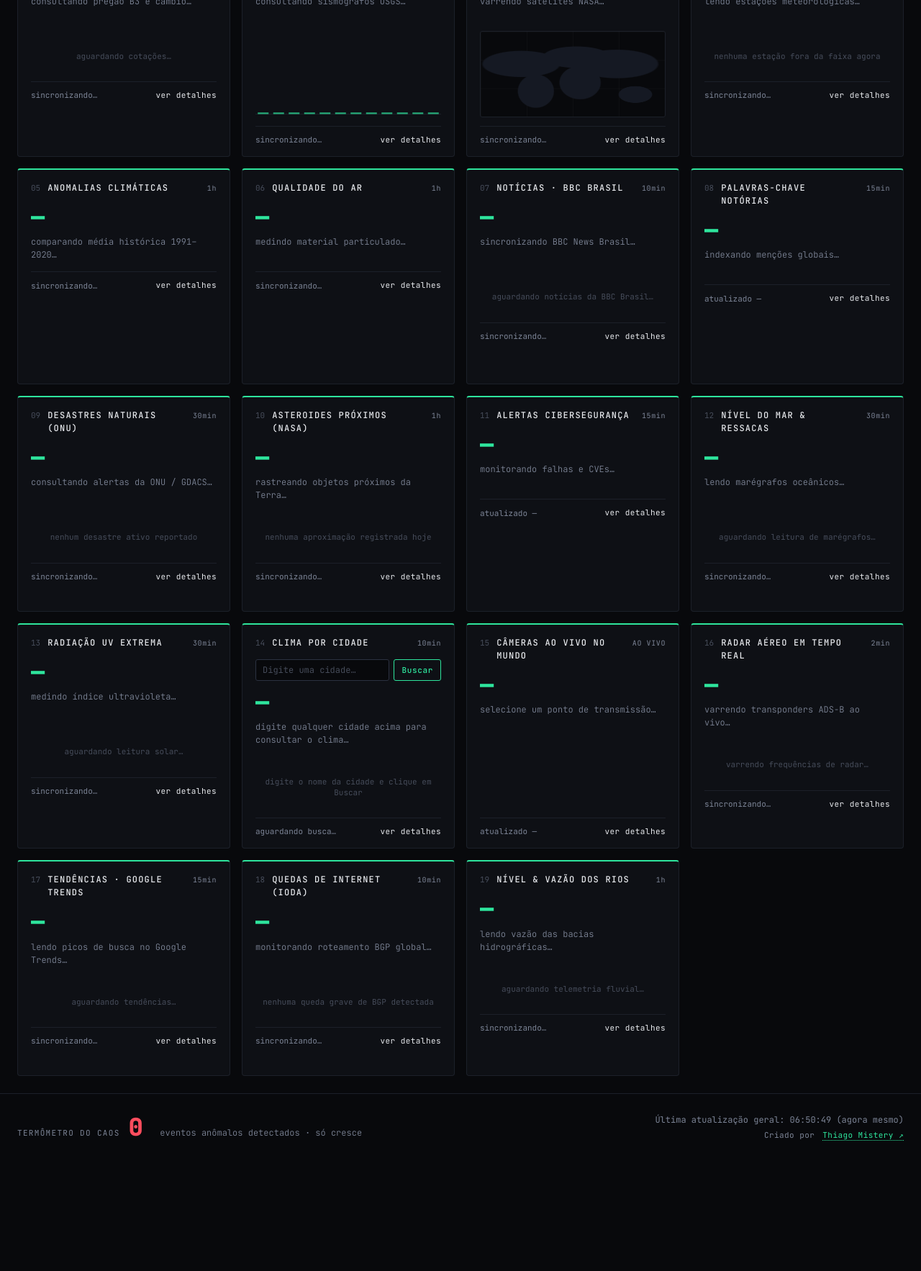
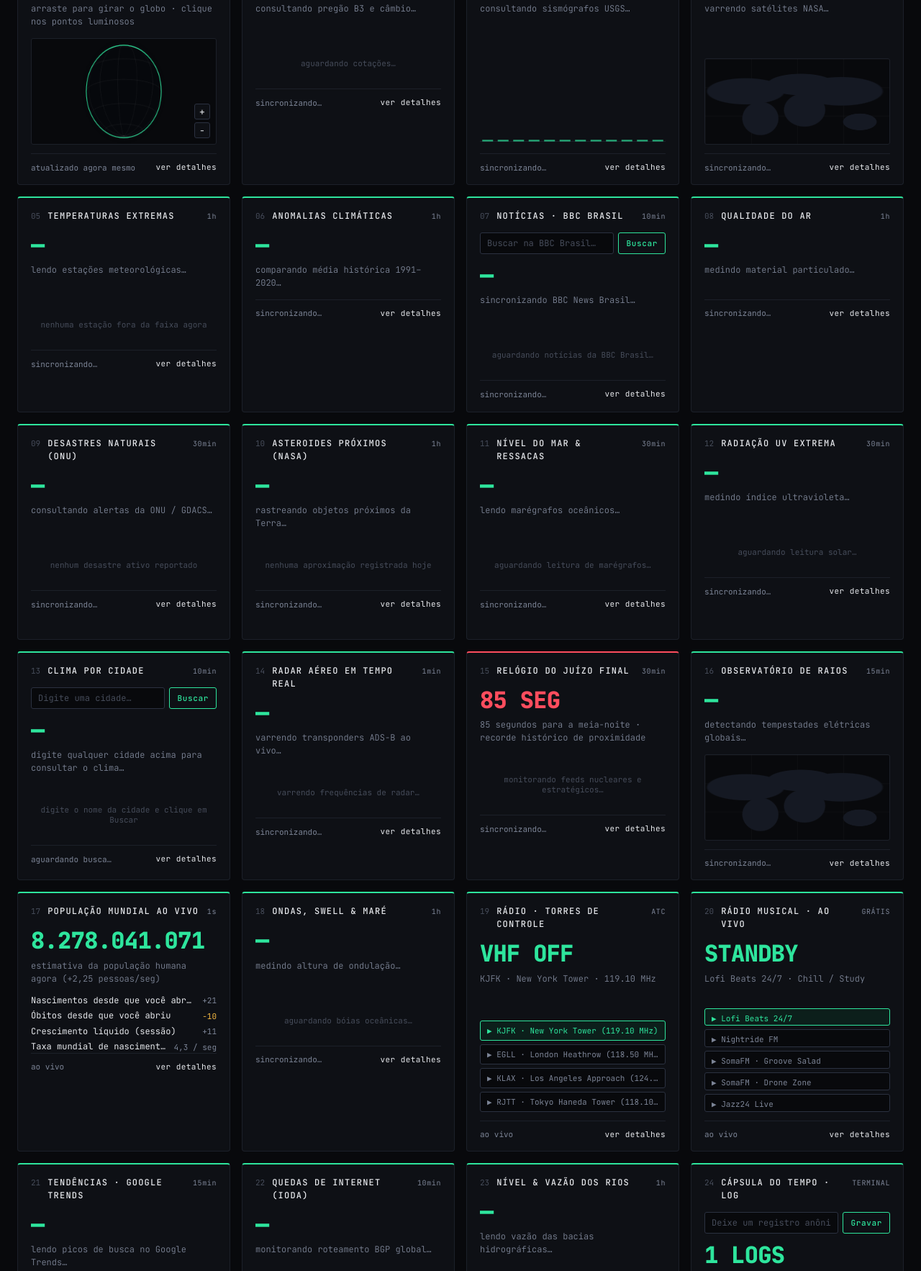
Before and after one commit to myfairday/myfairday-site, a plain HTML site: page index.html in a window 1280 px wide. Shown: the part 307-2073 px from the top of the page at 72% size. Before the commit the page ends 1930 px from the top, so only its background shows below. Drawn offline with Linux system fonts and the light colour scheme; no server answers.

Commit message:
Update index.html

```diff
--- a/index.html
+++ b/index.html
@@ -1,22 +1,22 @@
 <!DOCTYPE html>
 <!--
   =====================================================================
-  PAINEL DE ANOMALIAS GLOBAIS — index.html (19 Sensores)
-  Feito por Thiago Mistery (https://www.youtube.com/@thiagomistery)
+  PAINEL DE ANOMALIAS GLOBAIS — index.html (24 Sensores Interativos)
+  Criado por Thiago Mistery (https://www.youtube.com/@thiagomistery)
   =====================================================================
 -->
-<html lang="pt-BR">
+<html lang="pt-BR" data-tema="verde">
 <head>
   <meta charset="UTF-8">
   <meta name="viewport" content="width=device-width, initial-scale=1">
   <title>Painel de Anomalias Globais — Thiago Mistery</title>
-  <meta name="description" content="Painel de monitoramento em tempo real de 19 sensores de dados abertos globais. Feito por Thiago Mistery.">
+  <meta name="description" content="Painel de monitoramento em tempo real de 24 sensores globais interativos. Criado por Thiago Mistery.">
 
   <link rel="preconnect" href="https://fonts.googleapis.com">
   <link rel="preconnect" href="https://fonts.gstatic.com" crossorigin>
   <link href="https://fonts.googleapis.com/css2?family=JetBrains+Mono:wght@300;400;500;800&display=swap" rel="stylesheet">
 
-  <link rel="stylesheet" href="style.css?v=10">
+  <link rel="stylesheet" href="style.css?v=14">
 </head>
 <body>
 
@@ -24,9 +24,26 @@
   <header class="topo">
     <div class="topo-barra">
       <span class="ao-vivo"><i class="led"></i><span id="txt-aovivo">ao vivo</span></span>
+
+      <a class="badge-criador" href="https://www.youtube.com/@thiagomistery" target="_blank" rel="noopener noreferrer">
+        <span class="badge-pulso"></span>
+        <span id="txt-badge-criador">CRIADO POR THIAGO MISTERY</span>
+        <span class="badge-seta">↗</span>
+      </a>
+
       <span class="relogio" id="relogio">—</span>
+
       <span class="topo-direita">
         <span class="visitantes" id="visitantes" title="Total de visitantes únicos">visitantes: —</span>
+
+        <!-- ITEM 20: SELETOR DE CORES DO SITE NO TOPO -->
+        <span class="tema-switch" role="group" aria-label="Cores do painel">
+          <button type="button" class="btn-tema ativo" data-tema-btn="verde" title="Terminal Verde"></button>
+          <button type="button" class="btn-tema" data-tema-btn="ambar" title="Radar Âmbar"></button>
+          <button type="button" class="btn-tema" data-tema-btn="vermelho" title="Alerta Vermelho"></button>
+          <button type="button" class="btn-tema" data-tema-btn="ciano" title="Visão Ciano / Sonar"></button>
+        </span>
+
         <span class="idioma-switch" role="group" aria-label="Idioma / Language">
           <button type="button" class="btn-lang ativo" data-lang="pt">PT</button>
           <span class="sep">|</span>
@@ -53,14 +70,30 @@
       <p class="aviso-noscript">Este painel precisa de JavaScript para funcionar.</p>
     </noscript>
 
-    <!-- ================= VISTA HOME: GRID DE 19 SENSORES ================= -->
+    <!-- ================= VISTA HOME: GRID DE 24 SENSORES ================= -->
     <section id="vista-home" aria-label="Sensores">
       <div class="grid" id="grid">
 
-        <!-- 01 · BOLSA DE VALORES · B3 -->
+        <!-- 01 · GLOBO 3D INTERATIVO (ITEM 1 - ESTILO GOOGLE EARTH) -->
+        <article class="card card-globo" data-sensor="globo" data-nivel="ok">
+          <header class="card-topo">
+            <span class="card-id">01</span>
+            <h2>GLOBO 3D · TERRA AO VIVO</h2>
+            <span class="card-freq" title="Interativo 3D">3D</span>
+          </header>
+          <div class="valor" data-campo="valor">—</div>
+          <p class="contexto" data-campo="contexto">arraste para girar · clique nos pontos do planeta…</p>
+          <div class="viz viz-globo" data-campo="viz"></div>
+          <footer class="card-pe">
+            <span class="tempo" data-campo="tempo">atualizado —</span>
+            <a class="ver" href="#/sensor/globo">ver detalhes</a>
+          </footer>
+        </article>
+
+        <!-- 02 · BOLSA DE VALORES · B3 -->
         <article class="card" data-sensor="bolsa" data-nivel="ok">
           <header class="card-topo">
-            <span class="card-id">01</span>
+            <span class="card-id">02</span>
             <h2>BOLSA DE VALORES (B3)</h2>
             <span class="card-freq" title="Frequência de atualização">1min</span>
           </header>
@@ -73,10 +106,10 @@
           </footer>
         </article>
 
-        <!-- 02 · MICROTREMORES -->
+        <!-- 03 · MICROTREMORES -->
         <article class="card" data-sensor="microtremores" data-nivel="ok">
           <header class="card-topo">
-            <span class="card-id">02</span>
+            <span class="card-id">03</span>
             <h2>MICROTREMORES</h2>
             <span class="card-freq" title="Frequência de atualização">5min</span>
           </header>
@@ -91,10 +124,10 @@
           </footer>
         </article>
 
-        <!-- 03 · FOCOS DE INCÊNDIO -->
+        <!-- 04 · FOCOS DE INCÊNDIO -->
         <article class="card" data-sensor="incendios" data-nivel="ok">
           <header class="card-topo">
-            <span class="card-id">03</span>
+            <span class="card-id">04</span>
             <h2>FOCOS DE INCÊNDIO</h2>
             <span class="card-freq" title="Frequência de atualização">30min</span>
           </header>
@@ -107,10 +140,10 @@
           </footer>
         </article>
 
-        <!-- 04 · TEMPERATURAS EXTREMAS -->
+        <!-- 05 · TEMPERATURAS EXTREMAS -->
         <article class="card" data-sensor="temperaturas" data-nivel="ok">
           <header class="card-topo">
-            <span class="card-id">04</span>
+            <span class="card-id">05</span>
             <h2>TEMPERATURAS EXTREMAS</h2>
             <span class="card-freq" title="Frequência de atualização">1h</span>
           </header>
@@ -123,10 +156,10 @@
           </footer>
         </article>
 
-        <!-- 05 · ANOMALIAS CLIMÁTICAS -->
+        <!-- 06 · ANOMALIAS CLIMÁTICAS -->
         <article class="card" data-sensor="anomalias" data-nivel="ok">
           <header class="card-topo">
-            <span class="card-id">05</span>
+            <span class="card-id">06</span>
             <h2>ANOMALIAS CLIMÁTICAS</h2>
             <span class="card-freq" title="Frequência de atualização">1h</span>
           </header>
@@ -139,10 +172,37 @@
           </footer>
         </article>
 
-        <!-- 06 · QUALIDADE DO AR -->
+        <!-- 07 · NOTÍCIAS · BBC BRASIL COM ABA DE BUSCA -->
+        <article class="card card-noticias" data-sensor="manchetes" data-nivel="ok">
+          <header class="card-topo">
+            <span class="card-id">07</span>
+            <h2>NOTÍCIAS · BBC BRASIL</h2>
+            <span class="card-freq" title="Frequência de atualização">10min</span>
+          </header>
+
+          <form class="busca-cidade" id="form-bbc" autocomplete="off">
+            <input
+              type="text"
+              id="input-bbc"
+              placeholder="Buscar na BBC Brasil…"
+              aria-label="Pesquisar notícias na BBC Brasil"
+            >
+            <button type="submit" id="btn-bbc">Buscar</button>
+          </form>
+
+          <div class="valor" data-campo="valor">—</div>
+          <p class="contexto" data-campo="contexto">sincronizando BBC News Brasil…</p>
+          <ul class="viz viz-lista viz-manchetes" data-campo="viz"></ul>
+          <footer class="card-pe">
+            <span class="tempo" data-campo="tempo">atualizado —</span>
+            <a class="ver" href="#/sensor/manchetes">ver detalhes</a>
+          </footer>
+        </article>
+
+        <!-- 08 · QUALIDADE DO AR -->
         <article class="card" data-sensor="ar" data-nivel="ok">
           <header class="card-topo">
-            <span class="card-id">06</span>
+            <span class="card-id">08</span>
             <h2>QUALIDADE DO AR</h2>
             <span class="card-freq" title="Frequência de atualização">1h</span>
           </header>
@@ -152,38 +212,6 @@
           <footer class="card-pe">
             <span class="tempo" data-campo="tempo">atualizado —</span>
             <a class="ver" href="#/sensor/ar">ver detalhes</a>
-          </footer>
-        </article>
-
-        <!-- 07 · MANCHETES EM TEMPO REAL -->
-        <article class="card" data-sensor="manchetes" data-nivel="ok">
-          <header class="card-topo">
-            <span class="card-id">07</span>
-            <h2>MANCHETES EM TEMPO REAL</h2>
-            <span class="card-freq" title="Frequência de atualização">10min</span>
-          </header>
-          <div class="valor" data-campo="valor">—</div>
-          <p class="contexto" data-campo="contexto">sincronizando agências…</p>
-          <ul class="viz viz-lista viz-manchetes" data-campo="viz"></ul>
-          <footer class="card-pe">
-            <span class="tempo" data-campo="tempo">atualizado —</span>
-            <a class="ver" href="#/sensor/manchetes">ver detalhes</a>
-          </footer>
-        </article>
-
-        <!-- 08 · PALAVRAS-CHAVE NOTÓRIAS -->
-        <article class="card" data-sensor="palavras" data-nivel="ok">
-          <header class="card-topo">
-            <span class="card-id">08</span>
-            <h2>PALAVRAS-CHAVE NOTÓRIAS</h2>
-            <span class="card-freq" title="Frequência de atualização">15min</span>
-          </header>
-          <div class="valor" data-campo="valor">—</div>
-          <p class="contexto" data-campo="contexto">indexando menções globais…</p>
-          <ul class="viz viz-lista" data-campo="viz"></ul>
-          <footer class="card-pe">
-            <span class="tempo" data-campo="tempo">atualizado —</span>
-            <a class="ver" href="#/sensor/palavras">ver detalhes</a>
           </footer>
         </article>
 
@@ -219,26 +247,10 @@
           </footer>
         </article>
 
-        <!-- 11 · ALERTAS DE SEGURANÇA CIBERNÉTICA -->
-        <article class="card" data-sensor="ciber" data-nivel="ok">
+        <!-- 11 · NÍVEL DO MAR & RESSACAS COSTEIRAS (NOAA) -->
+        <article class="card" data-sensor="mare" data-nivel="ok">
           <header class="card-topo">
             <span class="card-id">11</span>
-            <h2>ALERTAS CIBERSEGURANÇA</h2>
-            <span class="card-freq" title="Frequência de atualização">15min</span>
-          </header>
-          <div class="valor" data-campo="valor">—</div>
-          <p class="contexto" data-campo="contexto">monitorando falhas e CVEs…</p>
-          <ul class="viz viz-lista viz-manchetes" data-campo="viz"></ul>
-          <footer class="card-pe">
-            <span class="tempo" data-campo="tempo">atualizado —</span>
-            <a class="ver" href="#/sensor/ciber">ver detalhes</a>
-          </footer>
-        </article>
-
-        <!-- 12 · NÍVEL DO MAR & RESSACAS COSTEIRAS (NOAA) -->
-        <article class="card" data-sensor="mare" data-nivel="ok">
-          <header class="card-topo">
-            <span class="card-id">12</span>
             <h2>NÍVEL DO MAR & RESSACAS</h2>
             <span class="card-freq" title="Frequência de atualização">30min</span>
           </header>
@@ -251,10 +263,10 @@
           </footer>
         </article>
 
-        <!-- 13 · RADIAÇÃO UV EXTREMA (OPEN-METEO) -->
+        <!-- 12 · RADIAÇÃO UV EXTREMA (OPEN-METEO) -->
         <article class="card" data-sensor="uv" data-nivel="ok">
           <header class="card-topo">
-            <span class="card-id">13</span>
+            <span class="card-id">12</span>
             <h2>RADIAÇÃO UV EXTREMA</h2>
             <span class="card-freq" title="Frequência de atualização">30min</span>
           </header>
@@ -267,10 +279,10 @@
           </footer>
         </article>
 
-        <!-- 14 · CLIMA LOCAL POR CIDADE (INTERATIVO — EM BRANCO) -->
+        <!-- 13 · CLIMA POR CIDADE -->
         <article class="card card-cidade" data-sensor="cidade" data-nivel="ok">
           <header class="card-topo">
-            <span class="card-id">14</span>
+            <span class="card-id">13</span>
             <h2>CLIMA POR CIDADE</h2>
             <span class="card-freq" title="Atualização automática a cada 10 min">10min</span>
           </header>
@@ -286,36 +298,20 @@
           </form>
 
           <div class="valor" data-campo="valor">—</div>
-          <p class="contexto" data-campo="contexto">digite uma cidade acima para consultar…</p>
+          <p class="contexto" data-campo="contexto">digite qualquer cidade acima para consultar…</p>
           <ul class="viz viz-lista" data-campo="viz"></ul>
           <footer class="card-pe">
-            <span class="tempo" data-campo="tempo">atualizado —</span>
+            <span class="tempo" data-campo="tempo">aguardando busca…</span>
             <a class="ver" href="#/sensor/cidade">ver detalhes</a>
           </footer>
         </article>
 
-        <!-- 15 · CÂMERAS AO VIVO PELO MUNDO -->
-        <article class="card card-cameras" data-sensor="cameras" data-nivel="ok">
-          <header class="card-topo">
-            <span class="card-id">15</span>
-            <h2>CÂMERAS AO VIVO NO MUNDO</h2>
-            <span class="card-freq" title="Transmissão contínua">AO VIVO</span>
-          </header>
-          <div class="valor" data-campo="valor">—</div>
-          <p class="contexto" data-campo="contexto">selecione um ponto de transmissão…</p>
-          <div class="viz viz-cameras" data-campo="viz"></div>
-          <footer class="card-pe">
-            <span class="tempo" data-campo="tempo">atualizado —</span>
-            <a class="ver" href="#/sensor/cameras">ver detalhes</a>
-          </footer>
-        </article>
-
-        <!-- 16 · RADAR AÉREO & EMERGÊNCIAS (AIRNAV RADAR) -->
+        <!-- 14 · RADAR AÉREO EM TEMPO REAL (ADS-B / OPENSKY) -->
         <article class="card" data-sensor="avioes" data-nivel="ok">
           <header class="card-topo">
-            <span class="card-id">16</span>
-            <h2>RADAR AÉREO · AIRNAV</h2>
-            <span class="card-freq" title="Frequência de atualização">2min</span>
+            <span class="card-id">14</span>
+            <h2>RADAR AÉREO EM TEMPO REAL</h2>
+            <span class="card-freq" title="Frequência de atualização">1min</span>
           </header>
           <div class="valor" data-campo="valor">—</div>
           <p class="contexto" data-campo="contexto">varrendo transponders ADS-B…</p>
@@ -326,10 +322,106 @@
           </footer>
         </article>
 
-        <!-- 17 · TENDÊNCIAS GLOBAIS (GOOGLE TRENDS) -->
+        <!-- 15 · RELÓGIO DO JUÍZO FINAL (ITEM 5) -->
+        <article class="card" data-sensor="juizo" data-nivel="crit">
+          <header class="card-topo">
+            <span class="card-id">15</span>
+            <h2>RELÓGIO DO JUÍZO FINAL</h2>
+            <span class="card-freq" title="Frequência de atualização">30min</span>
+          </header>
+          <div class="valor" data-campo="valor">—</div>
+          <p class="contexto" data-campo="contexto">monitorando alertas estratégicos…</p>
+          <ul class="viz viz-lista" data-campo="viz"></ul>
+          <footer class="card-pe">
+            <span class="tempo" data-campo="tempo">atualizado —</span>
+            <a class="ver" href="#/sensor/juizo">ver detalhes</a>
+          </footer>
+        </article>
+
+        <!-- 16 · OBSERVATÓRIO DE RAIOS GLOBAIS (ITEM 9) -->
+        <article class="card" data-sensor="raios" data-nivel="ok">
+          <header class="card-topo">
+            <span class="card-id">16</span>
+            <h2>OBSERVATÓRIO DE RAIOS</h2>
+            <span class="card-freq" title="Frequência de atualização">15min</span>
+          </header>
+          <div class="valor" data-campo="valor">—</div>
+          <p class="contexto" data-campo="contexto">detectando tempestades elétricas…</p>
+          <div class="viz mapa mapa-raios" data-campo="viz" aria-hidden="true"></div>
+          <footer class="card-pe">
+            <span class="tempo" data-campo="tempo">atualizado —</span>
+            <a class="ver" href="#/sensor/raios">ver detalhes</a>
+          </footer>
+        </article>
+
+        <!-- 17 · POPULAÇÃO MUNDIAL AO VIVO (ITEM 11) -->
+        <article class="card" data-sensor="populacao" data-nivel="ok">
+          <header class="card-topo">
+            <span class="card-id">17</span>
+            <h2>POPULAÇÃO MUNDIAL AO VIVO</h2>
+            <span class="card-freq" title="Atualização contínua">1s</span>
+          </header>
+          <div class="valor" data-campo="valor">—</div>
+          <p class="contexto" data-campo="contexto">calculando nascimentos e óbitos…</p>
+          <ul class="viz viz-lista" data-campo="viz"></ul>
+          <footer class="card-pe">
+            <span class="tempo" data-campo="tempo">ao vivo</span>
+            <a class="ver" href="#/sensor/populacao">ver detalhes</a>
+          </footer>
+        </article>
+
+        <!-- 18 · ONDAS, SWELL & CONDIÇÃO COSTEIRA (ITEM 17) -->
+        <article class="card" data-sensor="ondas" data-nivel="ok">
+          <header class="card-topo">
+            <span class="card-id">18</span>
+            <h2>ONDAS, SWELL & MARÉ</h2>
+            <span class="card-freq" title="Frequência de atualização">1h</span>
+          </header>
+          <div class="valor" data-campo="valor">—</div>
+          <p class="contexto" data-campo="contexto">medindo altura de ondulação…</p>
+          <ul class="viz viz-lista" data-campo="viz"></ul>
+          <footer class="card-pe">
+            <span class="tempo" data-campo="tempo">atualizado —</span>
+            <a class="ver" href="#/sensor/ondas">ver detalhes</a>
+          </footer>
+        </article>
+
+        <!-- 19 · RÁDIO · TORRES DE CONTROLE AÉREO (ITEM 18) -->
+        <article class="card card-audio" data-sensor="radioatc" data-nivel="ok">
+          <header class="card-topo">
+            <span class="card-id">19</span>
+            <h2>RÁDIO · TORRES DE CONTROLE</h2>
+            <span class="card-freq" title="Frequência Aérea">ATC</span>
+          </header>
+          <div class="valor" data-campo="valor">—</div>
+          <p class="contexto" data-campo="contexto">sintonize frequências reais de aviação…</p>
+          <div class="viz viz-audio" data-campo="viz"></div>
+          <footer class="card-pe">
+            <span class="tempo" data-campo="tempo">ao vivo</span>
+            <a class="ver" href="#/sensor/radioatc">ver detalhes</a>
+          </footer>
+        </article>
+
+        <!-- 20 · RÁDIO MUSICAL GRATUITA AO VIVO -->
+        <article class="card card-audio" data-sensor="radiomusica" data-nivel="ok">
+          <header class="card-topo">
+            <span class="card-id">20</span>
+            <h2>RÁDIO MUSICAL · AO VIVO</h2>
+            <span class="card-freq" title="Stream Gratuito">GRÁTIS</span>
+          </header>
+          <div class="valor" data-campo="valor">—</div>
+          <p class="contexto" data-campo="contexto">escolha uma estação gratuita para ouvir…</p>
+          <div class="viz viz-audio" data-campo="viz"></div>
+          <footer class="card-pe">
+            <span class="tempo" data-campo="tempo">ao vivo</span>
+            <a class="ver" href="#/sensor/radiomusica">ver detalhes</a>
+          </footer>
+        </article>
+
+        <!-- 21 · TENDÊNCIAS GLOBAIS (GOOGLE TRENDS) -->
         <article class="card" data-sensor="trends" data-nivel="ok">
           <header class="card-topo">
-            <span class="card-id">17</span>
+            <span class="card-id">21</span>
             <h2>TENDÊNCIAS · GOOGLE TRENDS</h2>
             <span class="card-freq" title="Frequência de atualização">15min</span>
           </header>
@@ -342,10 +434,10 @@
           </footer>
         </article>
 
-        <!-- 18 · QUEDAS DE INTERNET & BLECAPES DE REDE -->
+        <!-- 22 · QUEDAS DE INTERNET (IODA) -->
         <article class="card" data-sensor="internet" data-nivel="ok">
           <header class="card-topo">
-            <span class="card-id">18</span>
+            <span class="card-id">22</span>
             <h2>QUEDAS DE INTERNET (IODA)</h2>
             <span class="card-freq" title="Frequência de atualização">10min</span>
           </header>
@@ -358,10 +450,10 @@
           </footer>
         </article>
 
-        <!-- 19 · RESERVAS HÍDRICAS & NÍVEL DOS RIOS -->
+        <!-- 23 · NÍVEL & VAZÃO DOS RIOS -->
         <article class="card" data-sensor="rios" data-nivel="ok">
           <header class="card-topo">
-            <span class="card-id">19</span>
+            <span class="card-id">23</span>
             <h2>NÍVEL & VAZÃO DOS RIOS</h2>
             <span class="card-freq" title="Frequência de atualização">1h</span>
           </header>
@@ -371,6 +463,34 @@
           <footer class="card-pe">
             <span class="tempo" data-campo="tempo">atualizado —</span>
             <a class="ver" href="#/sensor/rios">ver detalhes</a>
+          </footer>
+        </article>
+
+        <!-- 24 · CÁPSULA DO TEMPO DO VISITANTE (ITEM 19) -->
+        <article class="card card-capsula" data-sensor="capsula" data-nivel="ok">
+          <header class="card-topo">
+            <span class="card-id">24</span>
+            <h2>CÁPSULA DO TEMPO · LOG</h2>
+            <span class="card-freq" title="Interativo">TERMINAL</span>
+          </header>
+
+          <form class="busca-cidade" id="form-capsula" autocomplete="off">
+            <input
+              type="text"
+              id="input-capsula"
+              maxlength="90"
+              placeholder="Deixe um registro anônimo neste momento…"
+              aria-label="Mensagem para a cápsula do tempo"
+            >
+            <button type="submit" id="btn-capsula">Gravar</button>
+          </form>
+
+          <div class="valor" data-campo="valor">—</div>
+          <p class="contexto" data-campo="contexto">mensagens carimbadas com o índice do caos…</p>
+          <ul class="viz viz-lista viz-manchetes" data-campo="viz"></ul>
+          <footer class="card-pe">
+            <span class="tempo" data-campo="tempo">terminal ativo</span>
+            <a class="ver" href="#/sensor/capsula">ver detalhes</a>
           </footer>
         </article>
 
@@ -417,12 +537,12 @@
     <div class="rodape-info">
       <div class="ultima" id="ultima">Última atualização geral: —</div>
       <div class="autoria">
-        <span id="txt-feito-por">Feito por</span>
+        <span id="txt-feito-por">Criado por</span>
         <a href="https://www.youtube.com/@thiagomistery" target="_blank" rel="noopener noreferrer">Thiago Mistery ↗</a>
       </div>
     </div>
   </footer>
 
-  <script src="app.js?v=10"></script>
+  <script src="app.js?v=14"></script>
 </body>
 </html>
```
